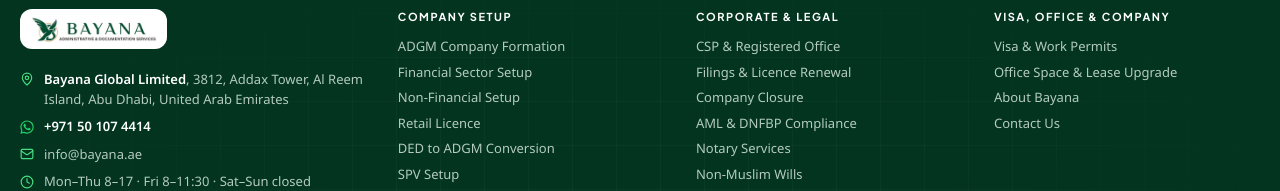
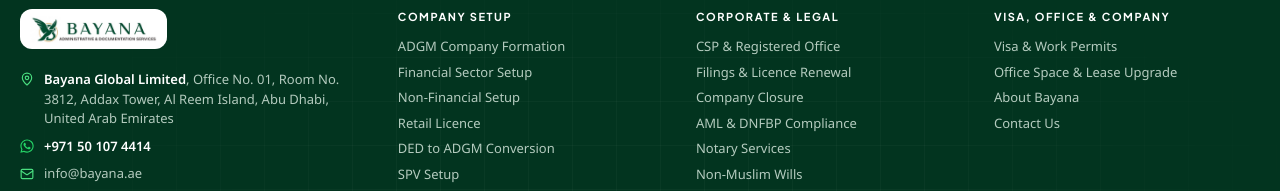
Before and after one commit to bayana-dev/bayana-website, a React (Vite) app: page /404 in a window 1280 px wide. Shown: the part 1230-1421 px from the top of the page. Built offline with nearby package versions, Linux system fonts and the light colour scheme; no server answers.

Commit message:
Update business address and service mapping

```diff
--- a/src/siteConfig.js
+++ b/src/siteConfig.js
@@ -15,12 +15,13 @@
   name: 'Bayana Global Limited',
   shortName: 'Bayana',
   tagline: 'Administrative & Documentation Services',
-  street: '3812, Addax Tower',
+  unit: 'Office No. 01 | Room No. 3812', // shown on its own line in address blocks
+  street: 'Office No. 01, Room No. 3812, Addax Tower',
   area: 'Al Reem Island',
   city: 'Abu Dhabi',
   country: 'United Arab Emirates',
   countryCode: 'AE',
-  addressLine: '3812, Addax Tower, Al Reem Island, Abu Dhabi, United Arab Emirates',
+  addressLine: 'Office No. 01, Room No. 3812, Addax Tower, Al Reem Island, Abu Dhabi, United Arab Emirates',
   phone: '+971 50 107 4414',
   phoneHref: 'tel:+971501074414',
   whatsapp: '971501074414',
```
